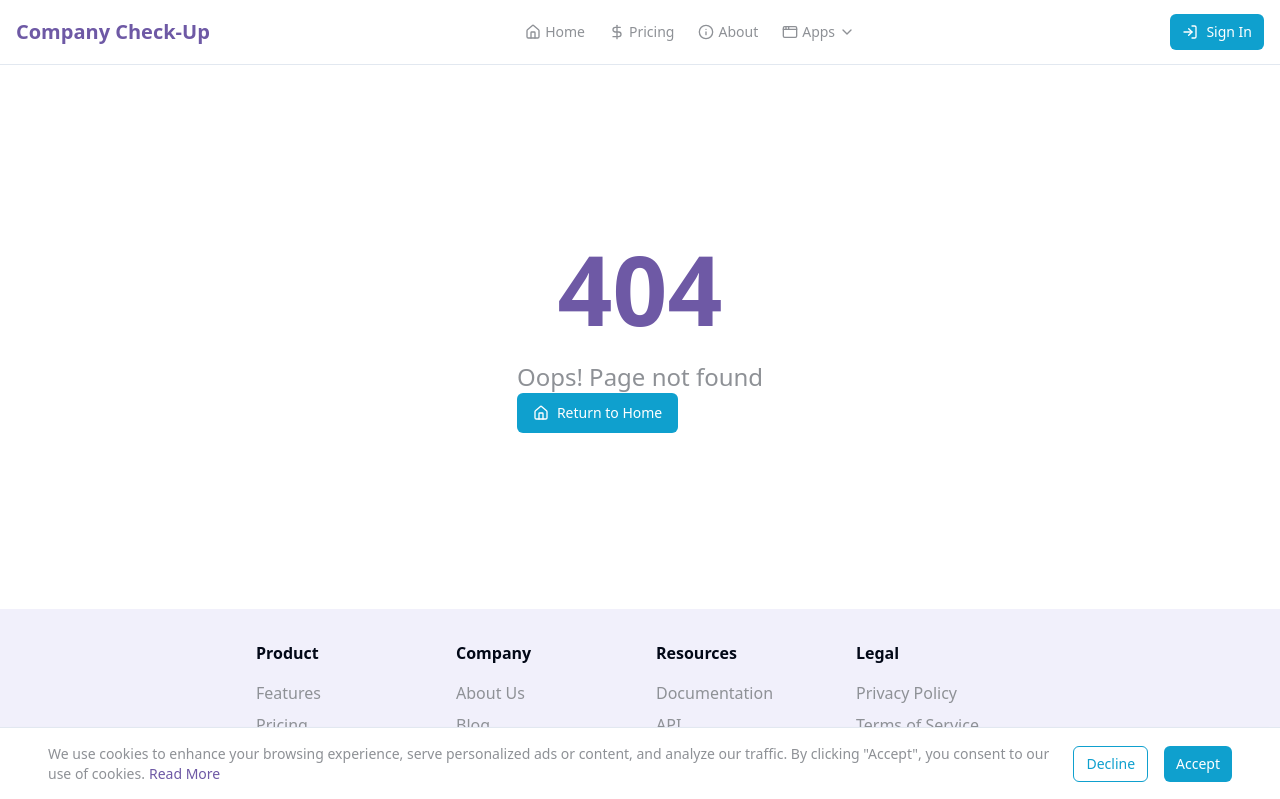
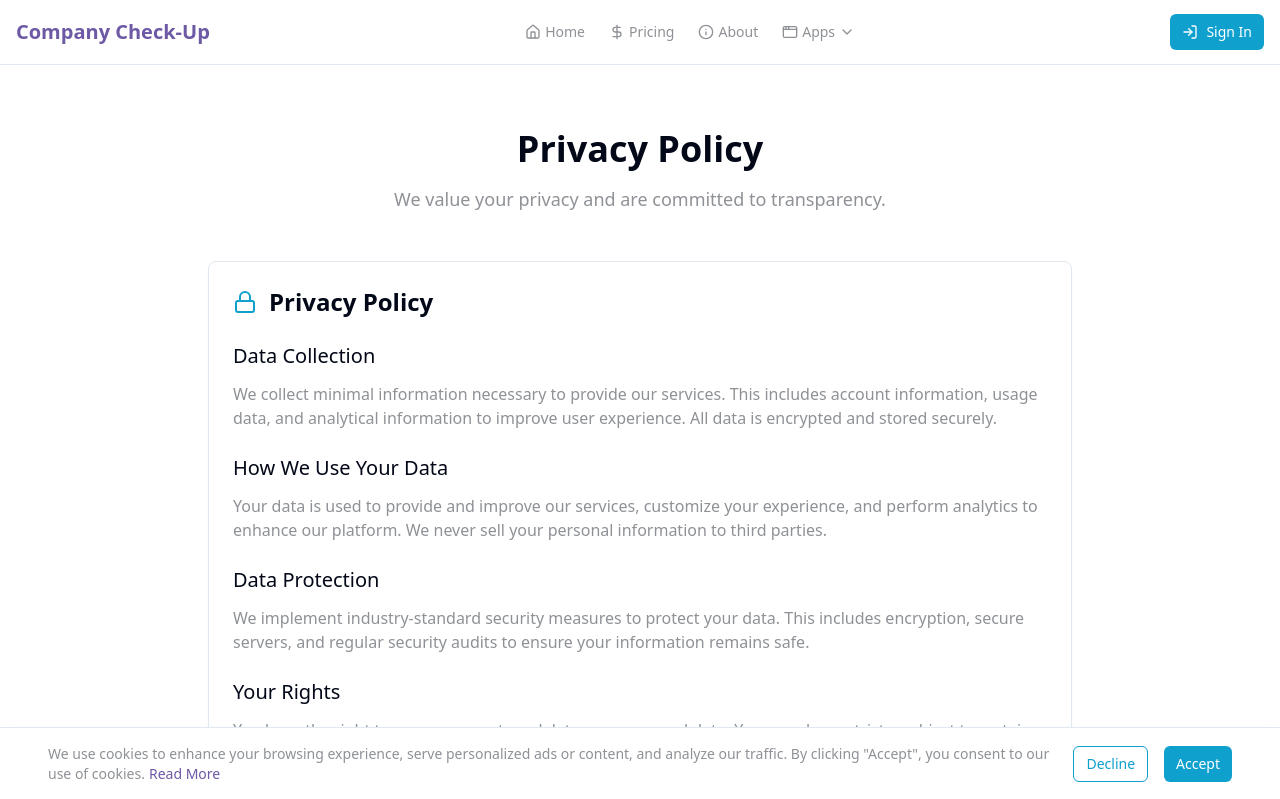
Before and after one commit to GodIuz/ccup, a React (Vite) app: page /privacy-policy in a window 1280 px wide. Shown: the top 799 px of the page. Built offline with nearby package versions, Linux system fonts and the light colour scheme.

Commit message:
Remove resource column, update footer
Removes the resource column from the footer and separates the Privacy Policy and Terms of Service links into two independent pages.

```diff
--- a/src/App.tsx
+++ b/src/App.tsx
@@ -15,7 +15,8 @@ import Pricing from "./pages/Pricing";
 import About from "./pages/About";
 import CookiePolicy from "./pages/CookiePolicy";
 import NotFound from "./pages/NotFound";
-import PrivacyTerms from "./pages/PrivacyTerms";
+import PrivacyPolicy from "./pages/PrivacyPolicy";
+import TermsOfService from "./pages/TermsOfService";
 import FeaturePage from "./pages/Features";
 
 const queryClient = new QueryClient();
@@ -37,7 +38,8 @@ const App = () => (
               <Route path="/pricing" element={<Pricing />} />
               <Route path="/about" element={<About />} />
               <Route path="/cookie-policy" element={<CookiePolicy />} />
-              <Route path="/privacy-terms" element={<PrivacyTerms />} />
+              <Route path="/privacy-policy" element={<PrivacyPolicy />} />
+              <Route path="/terms-of-service" element={<TermsOfService />} />
               <Route path="/features" element={<FeaturePage />} />
               <Route path="*" element={<NotFound />} />
             </Routes>
--- a/src/components/Footer.tsx
+++ b/src/components/Footer.tsx
@@ -6,7 +6,7 @@ export const Footer = () => {
   return (
     <footer className="bg-secondary py-8">
       <div className="container px-4">
-        <div className="grid grid-cols-2 md:grid-cols-4 gap-8 max-w-3xl mx-auto">
+        <div className="grid grid-cols-2 md:grid-cols-3 gap-8 max-w-3xl mx-auto">
           <div>
             <h3 className="font-semibold mb-4">Product</h3>
             <div className="flex items-center justify-between">
@@ -40,30 +40,14 @@ export const Footer = () => {
             </div>
           </div>
           <div>
-            <h3 className="font-semibold mb-4">Resources</h3>
-            <div className="flex items-center justify-between">
-              <ul className="space-y-2">
-                <li>
-                  <a href="#" className="text-muted-foreground hover:text-foreground transition-colors">Documentation</a>
-                </li>
-                <li>
-                  <a href="#" className="text-muted-foreground hover:text-foreground transition-colors">API</a>
-                </li>
-                <li>
-                  <a href="#" className="text-muted-foreground hover:text-foreground transition-colors">Support</a>
-                </li>
-              </ul>
-            </div>
-          </div>
-          <div>
             <h3 className="font-semibold mb-4">Legal</h3>
             <div className="flex items-center justify-between">
               <ul className="space-y-2">
                 <li>
-                  <Link to="/privacy-terms" className="text-muted-foreground hover:text-foreground transition-colors">Privacy Policy</Link>
+                  <Link to="/privacy-policy" className="text-muted-foreground hover:text-foreground transition-colors">Privacy Policy</Link>
                 </li>
                 <li>
-                  <Link to="/privacy-terms" className="text-muted-foreground hover:text-foreground transition-colors">Terms of Service</Link>
+                  <Link to="/terms-of-service" className="text-muted-foreground hover:text-foreground transition-colors">Terms of Service</Link>
                 </li>
                 <li>
                   <Link to="/cookie-policy" className="text-muted-foreground hover:text-foreground transition-colors">Cookie Policy</Link>
--- /dev/null
+++ b/src/pages/PrivacyPolicy.tsx
@@ -0,0 +1,58 @@
+
+import { Lock } from "lucide-react";
+
+const PrivacyPolicy = () => {
+  return (
+    <div className="container max-w-4xl mx-auto px-4 py-16">
+      <div className="text-center mb-12">
+        <h1 className="text-4xl font-bold mb-4">Privacy Policy</h1>
+        <p className="text-lg text-muted-foreground">
+          We value your privacy and are committed to transparency.
+        </p>
+      </div>
+
+      <div className="bg-card border rounded-lg p-6 shadow-sm">
+        <div className="flex items-center gap-3 mb-6">
+          <Lock className="h-6 w-6 text-[#0FA0CE]" />
+          <h2 className="text-2xl font-semibold">Privacy Policy</h2>
+        </div>
+
+        <div className="space-y-6">
+          <section>
+            <h3 className="text-xl font-medium mb-3">Data Collection</h3>
+            <p className="text-muted-foreground">
+              We collect minimal information necessary to provide our services. This includes account information,
+              usage data, and analytical information to improve user experience. All data is encrypted and stored securely.
+            </p>
+          </section>
+
+          <section>
+            <h3 className="text-xl font-medium mb-3">How We Use Your Data</h3>
+            <p className="text-muted-foreground">
+              Your data is used to provide and improve our services, customize your experience, and perform analytics
+              to enhance our platform. We never sell your personal information to third parties.
+            </p>
+          </section>
+
+          <section>
+            <h3 className="text-xl font-medium mb-3">Data Protection</h3>
+            <p className="text-muted-foreground">
+              We implement industry-standard security measures to protect your data. This includes encryption,
+              secure servers, and regular security audits to ensure your information remains safe.
+            </p>
+          </section>
+
+          <section>
+            <h3 className="text-xl font-medium mb-3">Your Rights</h3>
+            <p className="text-muted-foreground">
+              You have the right to access, correct, or delete your personal data. You can also restrict or object to
+              certain processing of your data. Contact us to exercise these rights.
+            </p>
+          </section>
+        </div>
+      </div>
+    </div>
+  );
+};
+
+export default PrivacyPolicy;
--- /dev/null
+++ b/src/pages/TermsOfService.tsx
@@ -0,0 +1,62 @@
+
+import { FileText } from "lucide-react";
+
+const TermsOfService = () => {
+  return (
+    <div className="container max-w-4xl mx-auto px-4 py-16">
+      <div className="text-center mb-12">
+        <h1 className="text-4xl font-bold mb-4">Terms of Service</h1>
+        <p className="text-lg text-muted-foreground">
+          Please read our terms carefully before using our services.
+        </p>
+      </div>
+
+      <div className="bg-card border rounded-lg p-6 shadow-sm">
+        <div className="flex items-center gap-3 mb-6">
+          <FileText className="h-6 w-6 text-[#0FA0CE]" />
+          <h2 className="text-2xl font-semibold">Terms of Service</h2>
+        </div>
+
+        <div className="space-y-6">
+          <section>
+            <h3 className="text-xl font-medium mb-3">Account Terms</h3>
+            <p className="text-muted-foreground">
+              You are responsible for maintaining the security of your account and password.
+              The company cannot and will not be liable for any loss or damage from your failure to
+              comply with security obligations.
+            </p>
+          </section>
+
+          <section>
+            <h3 className="text-xl font-medium mb-3">Payment Terms</h3>
+            <p className="text-muted-foreground">
+              If you are using a paid plan, payment is due at the beginning of each billing cycle.
+              Failure to pay may result in service interruption. All fees are exclusive of taxes which
+              may be added to the total amount.
+            </p>
+          </section>
+
+          <section>
+            <h3 className="text-xl font-medium mb-3">Cancellation and Termination</h3>
+            <p className="text-muted-foreground">
+              You are solely responsible for properly canceling your account. Email requests to cancel your
+              account are not considered cancellation. You can cancel your account at any time by clicking
+              on the Account link in the application.
+            </p>
+          </section>
+
+          <section>
+            <h3 className="text-xl font-medium mb-3">Modifications to the Service</h3>
+            <p className="text-muted-foreground">
+              We reserve the right to modify or discontinue, temporarily or permanently, the Service with or
+              without notice. We shall not be liable to you or any third party for any modification, suspension,
+              or discontinuance of the Service.
+            </p>
+          </section>
+        </div>
+      </div>
+    </div>
+  );
+};
+
+export default TermsOfService;
```
